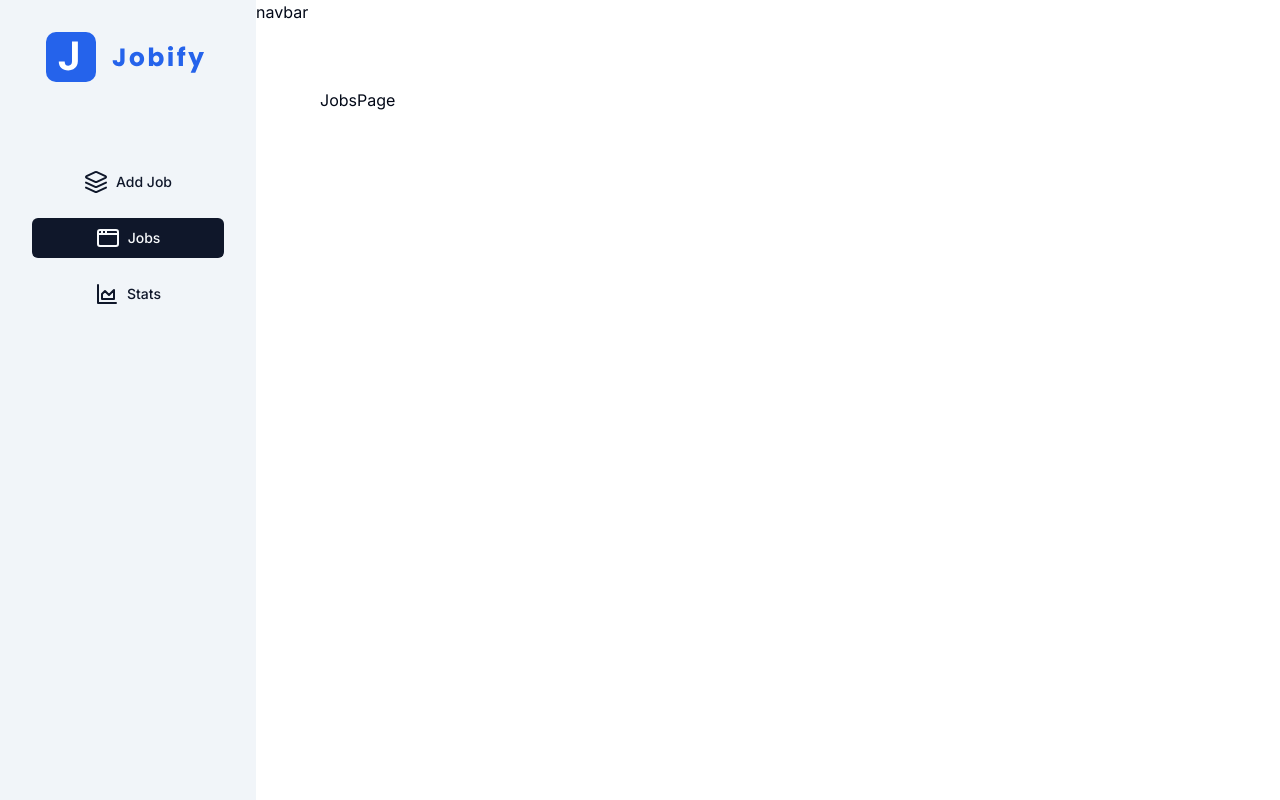
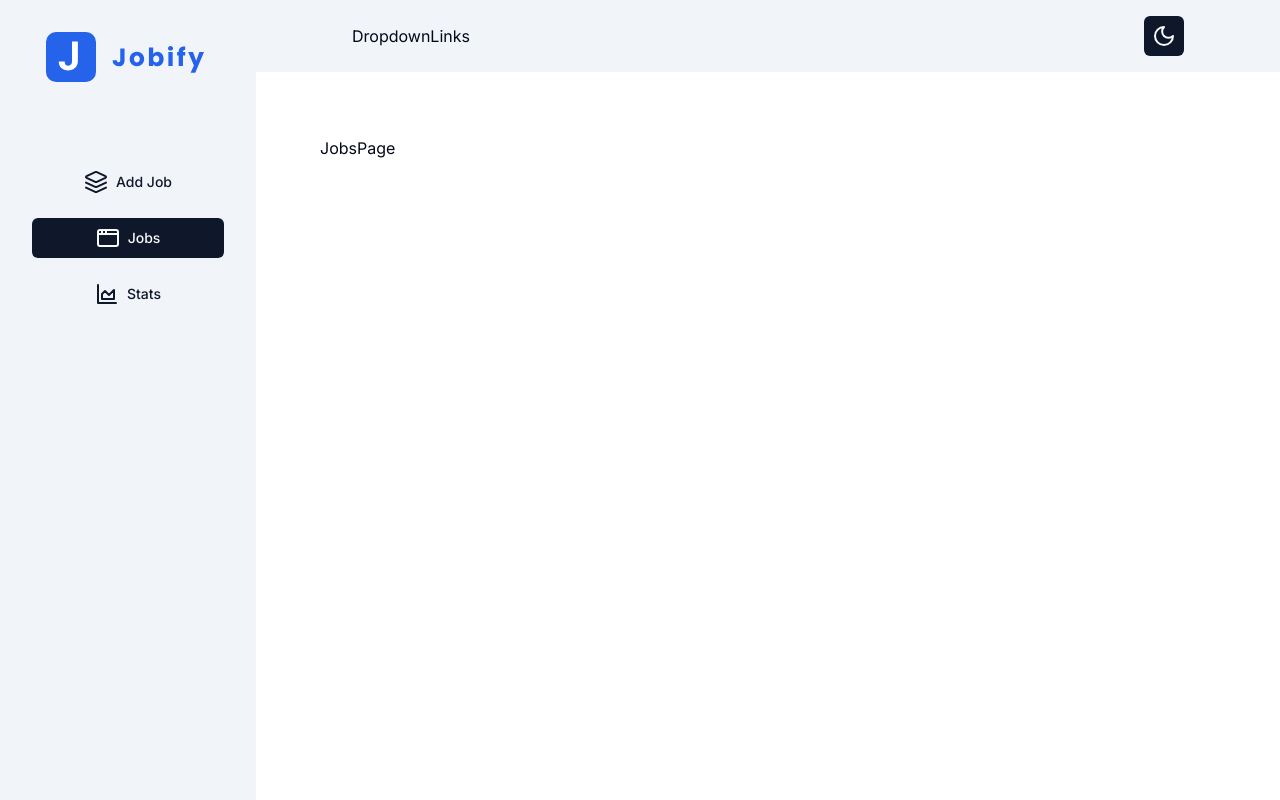
Before and after one commit to MezoAli/next-js-14-jopify, a Next.js app: page /jobs in a window 1280 px wide. Built offline with nearby package versions, Linux system fonts and the light colour scheme.

Commit message:
create Navbar

```diff
--- a/app/(dasgboard)/layout.tsx
+++ b/app/(dasgboard)/layout.tsx
@@ -4,10 +4,10 @@ import Sidebar from "@/components/layouts/Sidebar";
 function layout({ children }: { children: React.ReactNode }) {
   return (
     <main className="grid lg:grid-cols-5">
-      <div className="hidden lg:block lg:grid-cols-1 lg:min-h-screen">
+      <div className="hidden lg:block lg:col-span-1 lg:min-h-screen">
         <Sidebar />
       </div>
-      <div className="lg:grid-cols-4">
+      <div className="lg:col-span-4">
         <Navbar />
         <div className="py-16 px-4 sm:px-8 lg:px-16">{children}</div>
       </div>
--- a/components/layouts/Navbar.tsx
+++ b/components/layouts/Navbar.tsx
@@ -1,20 +1,19 @@
 import Image from "next/image";
-import Logo from "../../assets/logo.svg";
 import ToggleTheme from "./ToggleTheme";
 import { UserButton } from "@clerk/nextjs";
+import DropdownLinks from "./DropdownLinks";
 
 const Navbar = () => {
   return (
-    // <div className="bg-slate-700 w-full lg:grid-cols-4">
-    //   <div className="max-w-7xl mx-auto flex justify-between py-8 mb-4">
-    //     <Image src={Logo} alt="logo" />
-    //     <div className="flex justify-center items-center gap-4">
-    //       <ToggleTheme />
-    //       <UserButton />
-    //     </div>
-    //   </div>
-    // </div>
-    <h1>navbar</h1>
+    <nav className="bg-muted py-4 sm:px-16 lg:px-24 px-4 flex items-center justify-between">
+      <div>
+        <DropdownLinks />
+      </div>
+      <div className="flex justify-center items-center gap-4">
+        <ToggleTheme />
+        <UserButton afterSignOutUrl="/" />
+      </div>
+    </nav>
   );
 };
 
```
